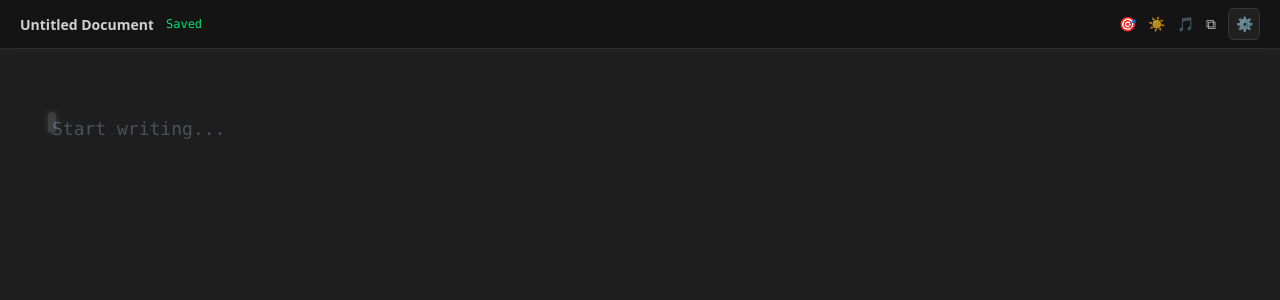
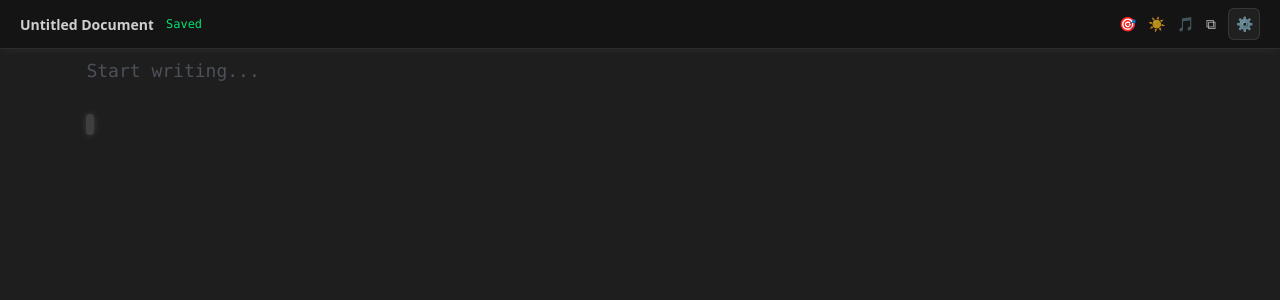
Before and after one commit to ClayTheMisfit/rhyme-lines, a Next.js app: page / in a window 1280 px wide. Shown: the top 300 px of the page. Built offline with nearby package versions, Linux system fonts and the light colour scheme.

Commit message:
Align gutter with editor layout (#44)

```diff
--- a/src/app/globals.css
+++ b/src/app/globals.css
@@ -54,23 +54,6 @@
 /* Editor-specific variables */
 :root {
   --editor-safe-offset: calc(1.1em + 8px);
-}
-
-/* Ensure the overlay sits above the editor but doesn't eat clicks */
-[data-editor-scroll] {
-  position: relative;
-}
-
-/* Line totals overlay positioning */
-.line-totals-overlay {
-  position: absolute;
-  top: 0;
-  left: 0;
-  width: 100%;
-  height: 0;
-  pointer-events: none;
-  z-index: 20;
-  transform: translateZ(0);
 }
 
 /* ----- Custom styles below ----- */
@@ -173,19 +156,32 @@ body.bg-white {
 /* Editor line break preservation */
 .editor-root {
   position: relative;
-  padding-block-start: calc(2rem + var(--editor-safe-offset));
+  --rl-font: var(--font-mono, ui-monospace, SFMono-Regular, Menlo, Monaco, Consolas, "Liberation Mono", "Courier New", monospace);
+  --rl-font-size: var(--editor-font-size, 18px);
+  --rl-line-height: max(var(--editor-line-height, 1.6), 1.35);
+  --rl-line-pad-y: 2px;
+  --rl-pad-top: calc(2rem + var(--editor-safe-offset));
+  --rl-pad-bottom: 2rem;
+  --rl-pad-inline: 2rem;
+  --rl-gutter-width: clamp(2.25rem, 3vw, 2.75rem);
 }
 
-.editor-root .rl-editor {
-  --min-leading: 1.35;
-  line-height: max(var(--editor-line-height, 1.6), var(--min-leading));
+.rl-editor-grid {
+  display: grid;
+  grid-template-columns: var(--rl-gutter-width) 1fr;
+  column-gap: 0.75rem;
+  padding-inline: var(--rl-pad-inline);
+  align-items: flex-start;
 }
 
 .rl-editor {
   white-space: pre-wrap;    /* Preserve whitespace and line breaks */
   overflow-wrap: anywhere;   /* Break long words if needed */
   word-break: break-word;    /* Fallback for older browsers */
-  font-size: var(--editor-font-size, 18px);
+  font-size: var(--rl-font-size);
+  font-family: var(--rl-font);
+  line-height: var(--rl-line-height);
+  padding-block: var(--rl-pad-top) var(--rl-pad-bottom);
 }
 
 /* Dark theme editor styling */
@@ -236,24 +232,20 @@ body.bg-white .rl-editor {
 }
 
 /* Line-based highlighting using CSS */
-body.bg-black .rl-editor .line {
-  display: block;
-  min-height: calc(var(--editor-font-size, 18px) * var(--editor-line-height, 1.6));
-}
-
+body.bg-black .rl-editor .line,
 body.bg-white .rl-editor .line {
   display: block;
-  min-height: calc(var(--editor-font-size, 18px) * var(--editor-line-height, 1.6));
+  min-height: calc(var(--rl-font-size) * var(--rl-line-height) + var(--rl-line-pad-y) * 2);
 }
 
 /* Ensure line divs don't break the editor flow */
 .rl-editor .line {
   position: relative;
   border-radius: 6px;
-  padding: 2px 4px;
-  margin: 0 -4px; /* Negative margin to compensate for padding */
+  padding: var(--rl-line-pad-y) 0.25rem;
+  margin: 0;
   transition: background-color 0.2s ease, color 0.2s ease;
-  line-height: var(--editor-line-height, 1.6);
+  line-height: var(--rl-line-height);
 }
 
 /* Enhanced hover effect when highlight is present */
@@ -270,17 +262,20 @@ body.bg-white .rl-editor .line:hover .current-line-highlight {
   content: '';
   display: inline-block;
   width: 0;
-  height: calc(var(--editor-font-size, 18px) * var(--editor-line-height, 1.6));
+  height: calc(var(--rl-font-size) * var(--rl-line-height) + var(--rl-line-pad-y) * 2);
 }
 
 .gutterMirror {
   margin: 0;
-  padding: 2px 0.25rem;
+  padding-inline: 0.25rem;
+  padding-block: var(--rl-pad-top) var(--rl-pad-bottom);
   white-space: pre;
-  font-family: var(--font-mono, ui-monospace, SFMono-Regular, Menlo, Monaco, Consolas, "Liberation Mono", "Courier New", monospace);
-  font-size: var(--editor-font-size, 18px);
-  line-height: var(--editor-line-height, 1.6);
+  font-family: var(--rl-font);
+  font-size: var(--rl-font-size);
+  line-height: calc(var(--rl-font-size) * var(--rl-line-height) + var(--rl-line-pad-y) * 2);
+  text-align: right;
   pointer-events: none;
+  user-select: none;
 }
 
 .gutterMirror-light {
--- a/src/components/Editor.tsx
+++ b/src/components/Editor.tsx
@@ -725,13 +725,21 @@ const Editor = forwardRef<HTMLDivElement, Record<string, never>>(function Editor
           maxWidth: 'calc(100% - var(--panel-right-offset, 0px))',
         }}
       >
-        <div className="editor-root relative p-8 pl-12">
+        <div className="editor-root relative">
+          <div className="rl-editor-grid">
+            <LineTotalsOverlay
+              lineTotals={lineTotals}
+              lines={lines}
+              showLineTotals={showLineTotals}
+              theme={theme}
+            />
+
+            <div className="relative min-h-[70vh]">
               {/* Overlay for syllable badges */}
               <div
                 ref={overlayRef}
-            className="pointer-events-none absolute left-12 right-8 bottom-8 z-10"
+                className="pointer-events-none absolute inset-0 z-10"
                 aria-hidden="true"
-            style={{ top: 'calc(2rem + var(--editor-safe-offset, calc(1.1em + 8px)))' }}
               >
                 <SyllableOverlay
                   tokens={tokens}
@@ -742,14 +750,6 @@ const Editor = forwardRef<HTMLDivElement, Record<string, never>>(function Editor
                   enabled={showOverlays}
                 />
               </div>
-
-          {/* Line totals overlay */}
-          <LineTotalsOverlay
-            lineTotals={lineTotals}
-            lines={lines}
-            showLineTotals={showLineTotals}
-            theme={theme}
-          />
 
               {/* Editable area */}
               <div
@@ -769,6 +769,8 @@ const Editor = forwardRef<HTMLDivElement, Record<string, never>>(function Editor
             </div>
           </div>
         </div>
+      </div>
+    </div>
   )
 })
 
--- a/src/components/editor/overlays/LineTotalsOverlay.tsx
+++ b/src/components/editor/overlays/LineTotalsOverlay.tsx
@@ -13,8 +13,6 @@ export default function LineTotalsOverlay({
   showLineTotals,
   theme
 }: Props) {
-  if (!showLineTotals) return null
-
   const gutterLines = lines.map((line, i) => {
     const total = lineTotals[i] ?? 0
     return line.trim() === '' ? '\u00A0' : total.toString()
@@ -23,19 +21,12 @@ export default function LineTotalsOverlay({
   const themeClass = theme === 'dark' ? 'gutterMirror-dark' : 'gutterMirror-light'
 
   return (
-    <div
+    <pre
       aria-hidden
-      className="pointer-events-none absolute left-0 top-0 w-full h-0 z-20"
-      style={{ transform: "translateZ(0)" }}
+      data-line-totals-gutter
+      className={`gutterMirror ${themeClass} ${showLineTotals ? '' : 'opacity-0'}`}
     >
-      <div
-        className="absolute top-0 left-0 w-[2.25rem] md:w-[2.5rem] text-right pr-1"
-        data-line-totals-gutter
-      >
-        <pre className={`gutterMirror ${themeClass}`}>
-          {gutterLines.join('\n')}
-        </pre>
-      </div>
-    </div>
+      {(showLineTotals ? gutterLines : ['\u00A0']).join('\n')}
+    </pre>
   )
 }
```
Lines whose indentation alone changed are shown as unchanged.
